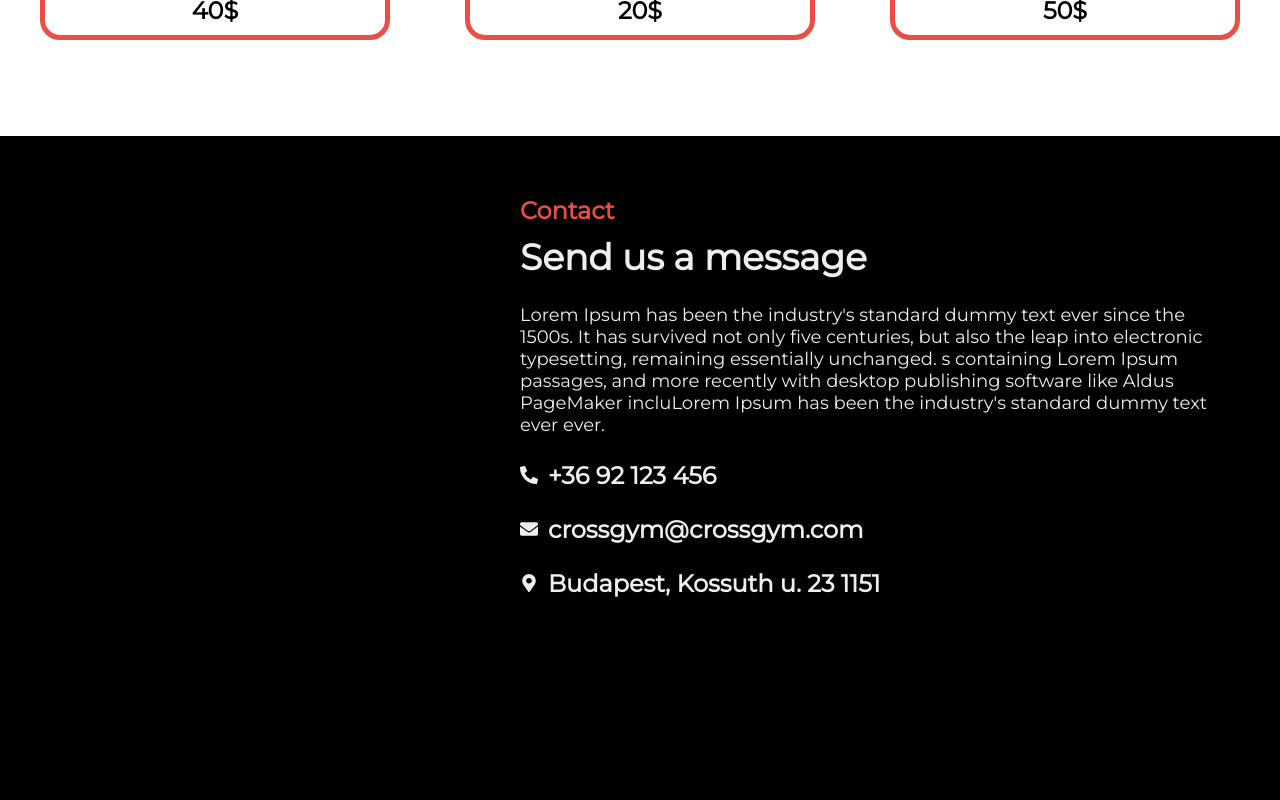
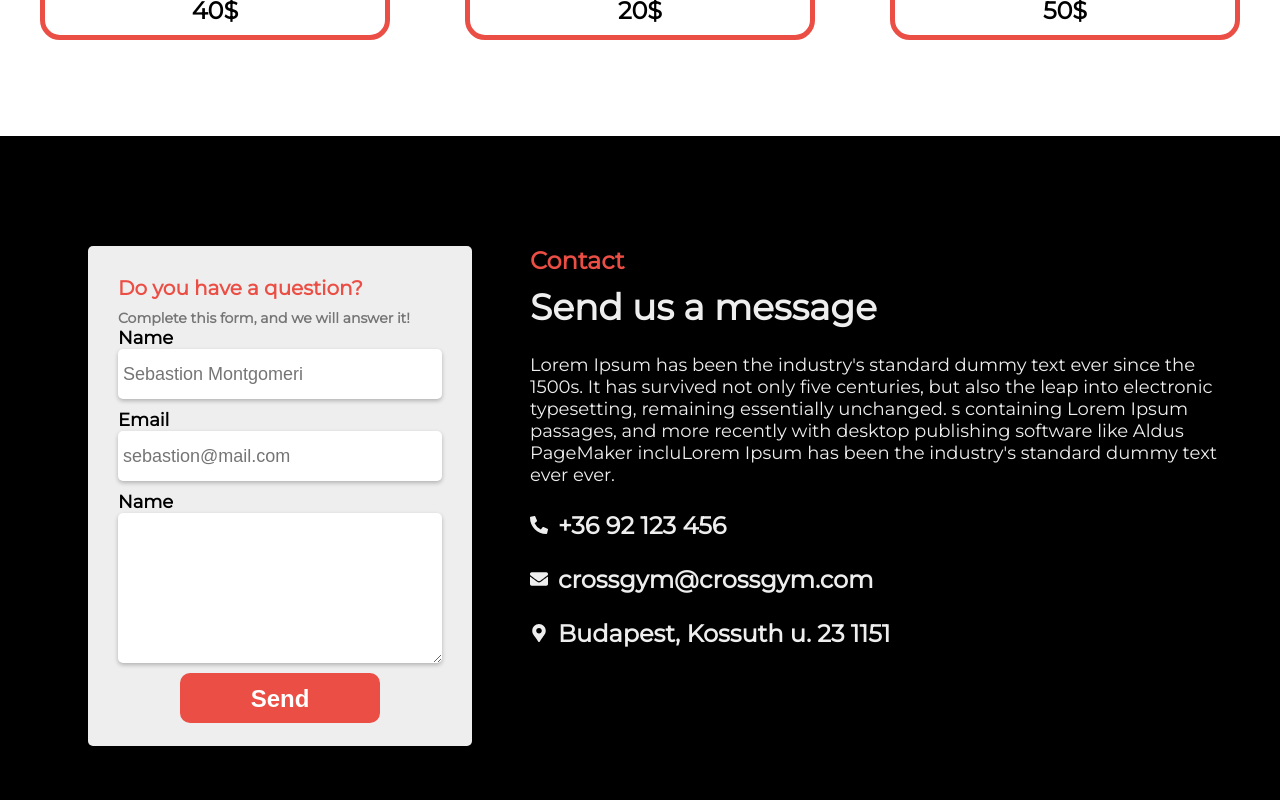
Before and after one commit to Gkristof96/Brand_v2, a React (Create React App) app: page / in a window 1280 px wide. Shown: the part 2920-3720 px from the top of the page. Built offline with nearby package versions, Linux system fonts and the light colour scheme.

Commit message:
contactcard done

```diff
--- a/src/components/Sections/Contact/ContactCard/index.js
+++ b/src/components/Sections/Contact/ContactCard/index.js
@@ -3,7 +3,25 @@ import React from 'react'
 const ContactCard = () => {
     return (
         <>
-            micimackó
+            <div className='contact-card'>
+                <h1>Do you have a question?</h1>
+                <h2>Complete this form, and we will answer it!</h2>
+                <form>
+                    <div className='input-group'>
+                        <label>Name</label>
+                        <input type="text" placeholder='Sebastion Montgomeri' />
+                    </div>
+                    <div className='input-group'>
+                        <label>Email</label>
+                        <input type="email" placeholder='sebastion@mail.com' />
+                    </div>
+                    <div className='input-group'>
+                        <label>Name</label>
+                        <textarea />
+                    </div>
+                    <button type='submit'>Send</button>
+                </form>
+            </div>
         </>
     )
 }
--- a/src/css/components/Contact/ContactCard/_contactcard.scss
+++ b/src/css/components/Contact/ContactCard/_contactcard.scss
@@ -0,0 +1,87 @@
+.contact-card {
+    align-self: center;
+    justify-self: center;
+    width: 80%;
+    height: 500px;
+
+    background: #EEEEEE;
+    border-radius: 5px;
+    padding: 30px;
+
+    h1 {
+        font-style: normal;
+        font-weight: bold;
+        font-size: 20px;
+        line-height: 24px;
+
+        color: #EB4E44;
+        margin-bottom: 10px;
+    }
+    h2 {
+        font-style: normal;
+        font-weight: 600;
+        font-size: 14px;
+        line-height: 17px;
+        display: flex;
+        align-items: center;
+
+        color: #757575;
+    }
+    form {
+        width: 100%;
+        display: flex;
+        flex-direction: column;
+        align-items: center;
+        .input-group {
+            width: 100%;
+            display: flex;
+            flex-direction: column;
+            label {
+                font-style: normal;
+                font-weight: 600;
+                font-size: 18px;
+                line-height: 22px;
+                display: flex;
+                align-items: center;
+
+                color: #000000;
+            }
+            input {
+                height: 50px;
+                border: none;
+                outline: none;
+                padding-left: 5px;
+                background: #FFFFFF;
+                box-shadow: 0px 2px 4px rgba(0, 0, 0, 0.25);
+                border-radius: 5px;
+            }
+
+            textarea {
+                height: 150px;
+                border: none;
+                outline: none;
+                padding-left: 5px;
+                background: #FFFFFF;
+                box-shadow: 0px 2px 4px rgba(0, 0, 0, 0.25);
+                border-radius: 5px;
+            }
+            margin-bottom: 10px;
+        }
+
+        button {
+            width: 200px;
+            height: 50px;
+            border: none;
+            outline: none;
+
+            background: #EB4E44;
+            border-radius: 10px;
+            font-style: normal;
+            font-weight: 600;
+            font-size: 24px;
+            line-height: 29px;
+
+            color: #FFFFFF;
+        }
+    }
+}
--- a/src/css/components/Contact/_contact.scss
+++ b/src/css/components/Contact/_contact.scss
@@ -7,7 +7,8 @@
     .container {
         display: grid;
         grid-template-columns: 40% 60%;
-        padding: calc((90vh - 600px) /2) calc((100vw - 1200px) /2);
+        grid-column-gap: 10px;
+        padding: calc((90vh - 500px) /2) calc((100vw - 1200px) /2);
 
         .contact-info {
             h1 {
--- a/src/css/style.css
+++ b/src/css/style.css
@@ -599,6 +599,118 @@
           justify-content: space-between;
 }
 
+.contact-card {
+  -ms-flex-item-align: center;
+      -ms-grid-row-align: center;
+      align-self: center;
+  -ms-grid-column-align: center;
+      justify-self: center;
+  width: 80%;
+  height: 500px;
+  background: #EEEEEE;
+  border-radius: 5px;
+  padding: 30px;
+}
+
+.contact-card h1 {
+  font-style: normal;
+  font-weight: bold;
+  font-size: 20px;
+  line-height: 24px;
+  color: #EB4E44;
+  margin-bottom: 10px;
+}
+
+.contact-card h2 {
+  font-style: normal;
+  font-weight: 600;
+  font-size: 14px;
+  line-height: 17px;
+  display: -webkit-box;
+  display: -ms-flexbox;
+  display: flex;
+  -webkit-box-align: center;
+      -ms-flex-align: center;
+          align-items: center;
+  color: #757575;
+}
+
+.contact-card form {
+  width: 100%;
+  display: -webkit-box;
+  display: -ms-flexbox;
+  display: flex;
+  -webkit-box-orient: vertical;
+  -webkit-box-direction: normal;
+      -ms-flex-direction: column;
+          flex-direction: column;
+  -webkit-box-align: center;
+      -ms-flex-align: center;
+          align-items: center;
+}
+
+.contact-card form .input-group {
+  width: 100%;
+  display: -webkit-box;
+  display: -ms-flexbox;
+  display: flex;
+  -webkit-box-orient: vertical;
+  -webkit-box-direction: normal;
+      -ms-flex-direction: column;
+          flex-direction: column;
+  margin-bottom: 10px;
+}
+
+.contact-card form .input-group label {
+  font-style: normal;
+  font-weight: 600;
+  font-size: 18px;
+  line-height: 22px;
+  display: -webkit-box;
+  display: -ms-flexbox;
+  display: flex;
+  -webkit-box-align: center;
+      -ms-flex-align: center;
+          align-items: center;
+  color: #000000;
+}
+
+.contact-card form .input-group input {
+  height: 50px;
+  border: none;
+  outline: none;
+  padding-left: 5px;
+  background: #FFFFFF;
+  -webkit-box-shadow: 0px 2px 4px rgba(0, 0, 0, 0.25);
+          box-shadow: 0px 2px 4px rgba(0, 0, 0, 0.25);
+  border-radius: 5px;
+}
+
+.contact-card form .input-group textarea {
+  height: 150px;
+  border: none;
+  outline: none;
+  padding-left: 5px;
+  background: #FFFFFF;
+  -webkit-box-shadow: 0px 2px 4px rgba(0, 0, 0, 0.25);
+          box-shadow: 0px 2px 4px rgba(0, 0, 0, 0.25);
+  border-radius: 5px;
+}
+
+.contact-card form button {
+  width: 200px;
+  height: 50px;
+  border: none;
+  outline: none;
+  background: #EB4E44;
+  border-radius: 10px;
+  font-style: normal;
+  font-weight: 600;
+  font-size: 24px;
+  line-height: 29px;
+  color: #FFFFFF;
+}
+
 .contact {
   min-height: 90vh;
   width: 100%;
@@ -610,7 +722,8 @@
   display: grid;
   -ms-grid-columns: 40% 60%;
       grid-template-columns: 40% 60%;
-  padding: calc((90vh - 600px) /2) calc((100vw - 1200px) /2);
+  grid-column-gap: 10px;
+  padding: calc((90vh - 500px) /2) calc((100vw - 1200px) /2);
 }
 
 .contact .container .contact-info h1 {
```
Also changed, not shown: 2 other files (tests, documents, lock files or other folders).
